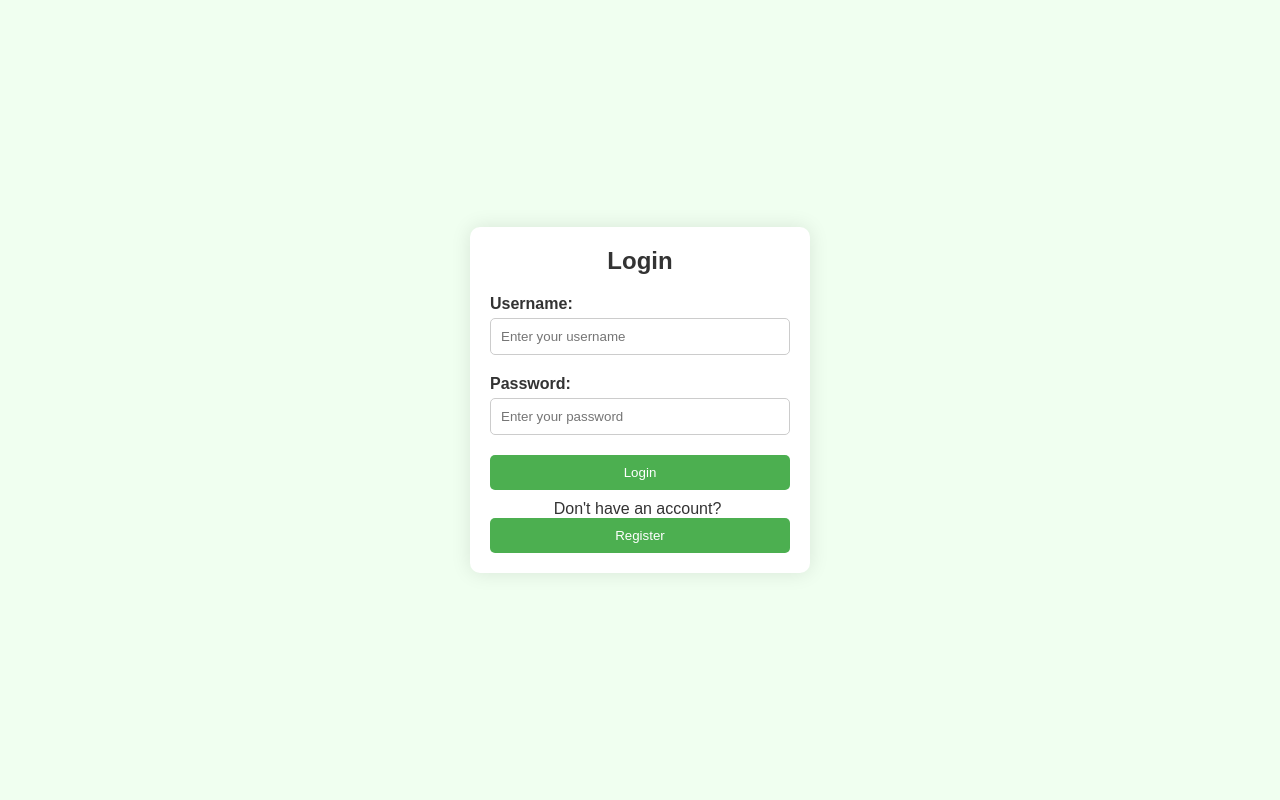
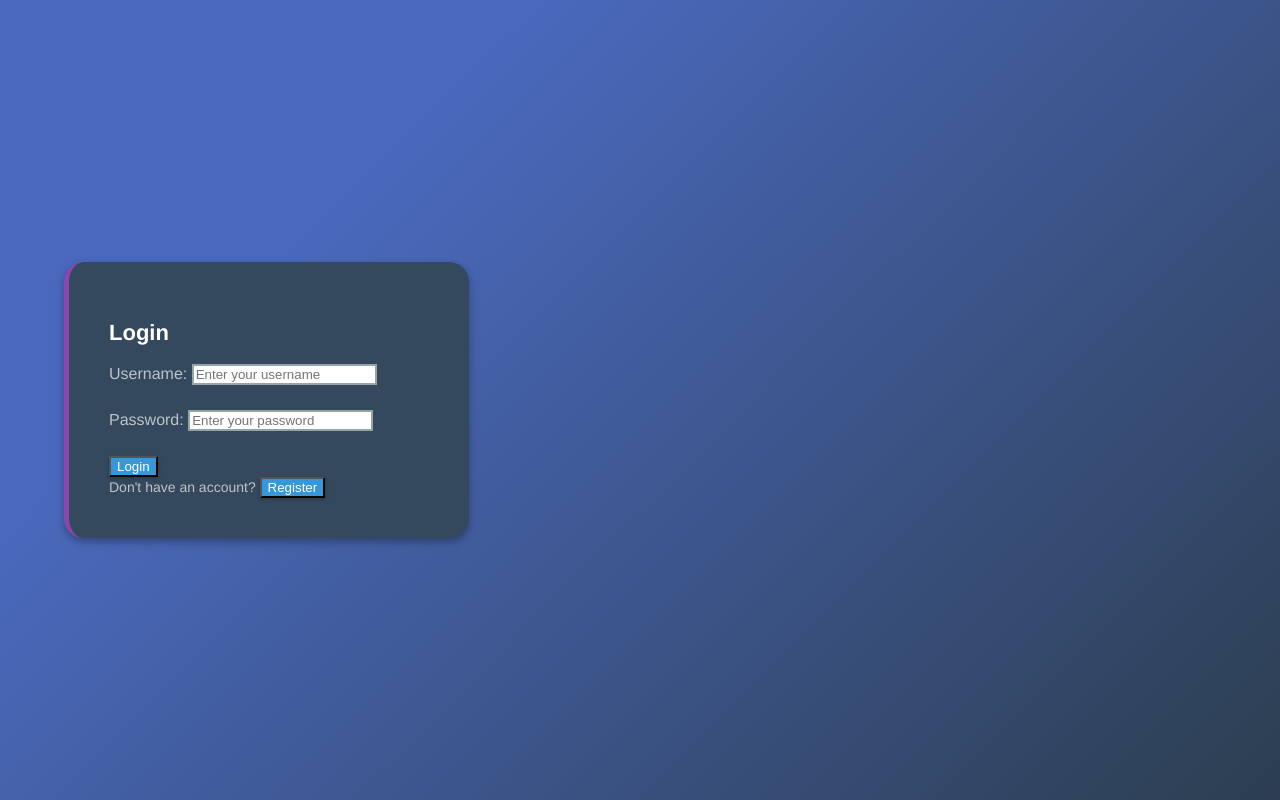
Before and after one commit to waph-team01/waph-teamproject, a PHP site: page /form.php in a window 1280 px wide. Run offline with PHP 8.4, Linux system fonts and the light colour scheme.

Commit message:
Update styles.css

```diff
--- a/styles.css
+++ b/styles.css
@@ -1,71 +1,67 @@
 body {
   margin: 0;
   padding: 0;
-  font-family: Arial, sans-serif;
-  background-color: #f0fff0;
+  font-family: 'Helvetica Neue', Helvetica, Arial, sans-serif; /* Modern and clean font */
+  background-color: #2c3e50; /* Deep blue-grey background */
+  background-image: linear-gradient(315deg, #2c3e50 0%, #4a69bd 74%); /* Gradient background */
+  color: #ecf0f1; /* Soft white text */
 }
 
 .container {
-  display: flex;
-  justify-content: center;
-  align-items: center;
+  display: flex; /* Using flex for better control over alignment */
+  align-items: center; /* Center items vertically */
+  justify-content: flex-start; /* Align items to the left */
+  padding-left: 5%; /* Padding from the left for non-central alignment */
   height: 100vh;
 }
 
 .card {
-  background-color: #ffffff;
-  padding: 20px;
-  border-radius: 10px;
-  box-shadow: 0px 0px 20px rgba(0, 0, 0, 0.1);
-  width: 300px;
+  background-color: #34495e; /* Dark blue card background */
+  padding: 40px; /* More padding for a spacious feel */
+  border-radius: 20px; /* Very rounded corners for a modern look */
+  box-shadow: 0 4px 8px rgba(0, 0, 0, 0.3); /* Subtle shadow */
+  width: 320px; /* Standard width for the card */
+  margin-right: auto; /* Push everything to the left */
+  border-left: 5px solid #8e44ad; /* Accent border on the left */
 }
 
 h2 {
-  margin-top: 0;
-  margin-bottom: 20px;
-  text-align: center;
-  color: #333333;
+  color: #ffffff; /* White color for heading */
+  font-size: 22px; /* Adjusting font size */
+  text-align: left; /* Align text to the left */
 }
 
 .input-group {
-  margin-bottom: 20px;
+  margin-bottom: 25px;
 }
 
 label {
-  display: block;
-  font-weight: bold;
-  margin-bottom: 5px;
-  color: #333333;
+  font-weight: 400; /* Less bold for modern appearance */
+  color: #bdc3c7; /* Light grey for labels */
 }
 
 .text_field {
-  width: calc(100% - 22px);
-  padding: 10px;
-  border: 1px solid #cccccc;
-  border-radius: 5px;
+  background-color: #ffffff; /* Light background for input fields */
+  color: #2c3e50; /* Dark text for contrast */
+  border: 2px solid #95a5a6; /* Solid border */
+  box-shadow: none; /* No box shadow for a clean look */
 }
 
 .button {
-  display: block;
-  width: 100%;
-  padding: 10px;
-  background-color: #4caf50;
+  background-color: #3498db; /* Vivid blue for the button */
   color: #ffffff;
-  border: none;
-  border-radius: 5px;
-  cursor: pointer;
+  box-shadow: 0 2px 4px rgba(0, 0, 0, 0.2); /* Subtle shadow for depth */
 }
 
 .button:hover {
-  background-color: #45a049;
+  background-color: #2980b9; /* Darker blue on hover */
 }
 
 .registration-link {
-  text-align: center;
-  margin-top: 10px;
+  color: #ecf0f1; /* Keeping link color consistent with the body text */
+  font-size: 14px; /* Smaller font size for subtlety */
 }
 
 .registration-link span {
-  margin-right: 5px;
-  color: #333333;
+  color: #bdc3c7; /* Light grey for span within link */
 }
```
